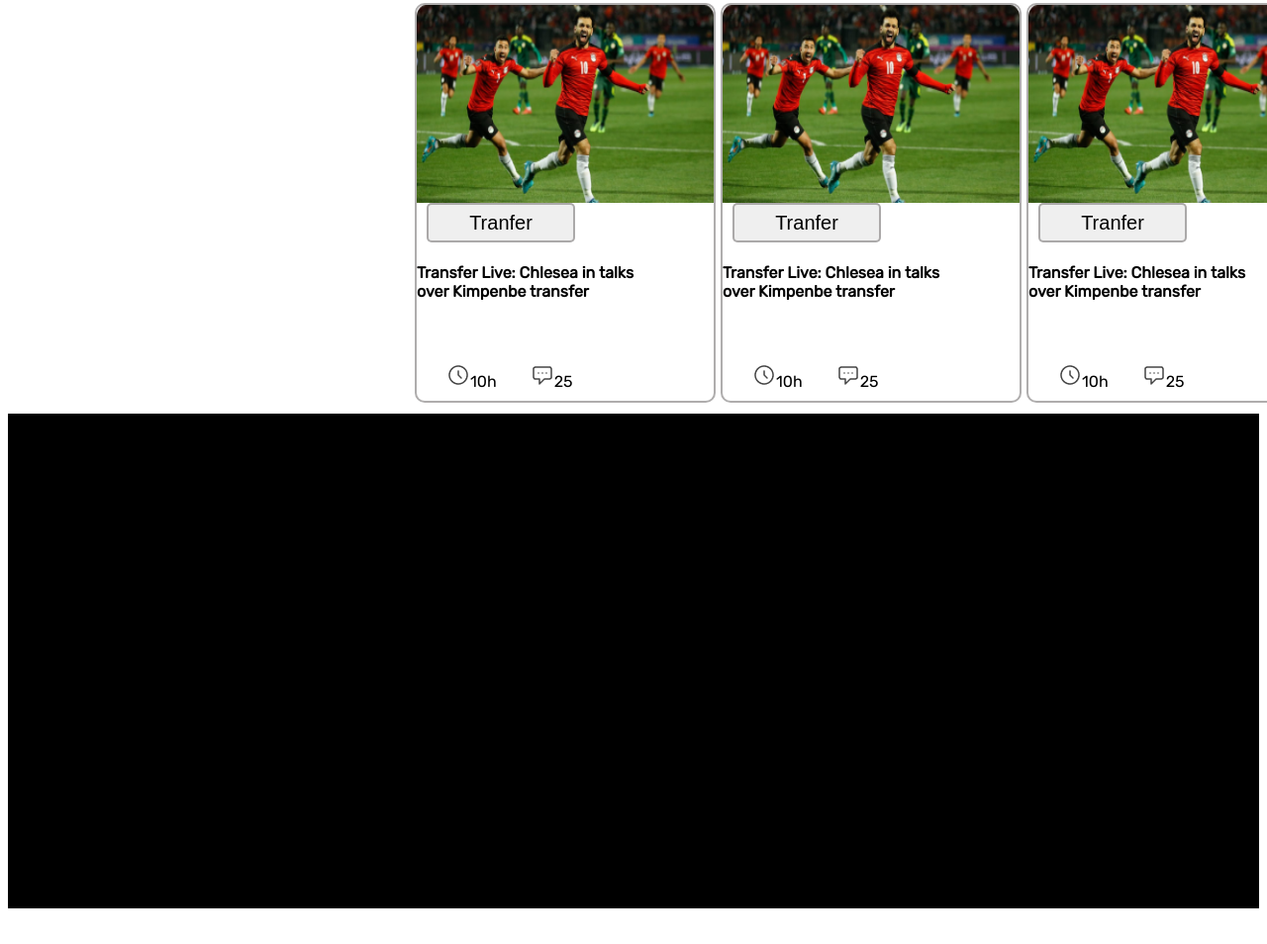
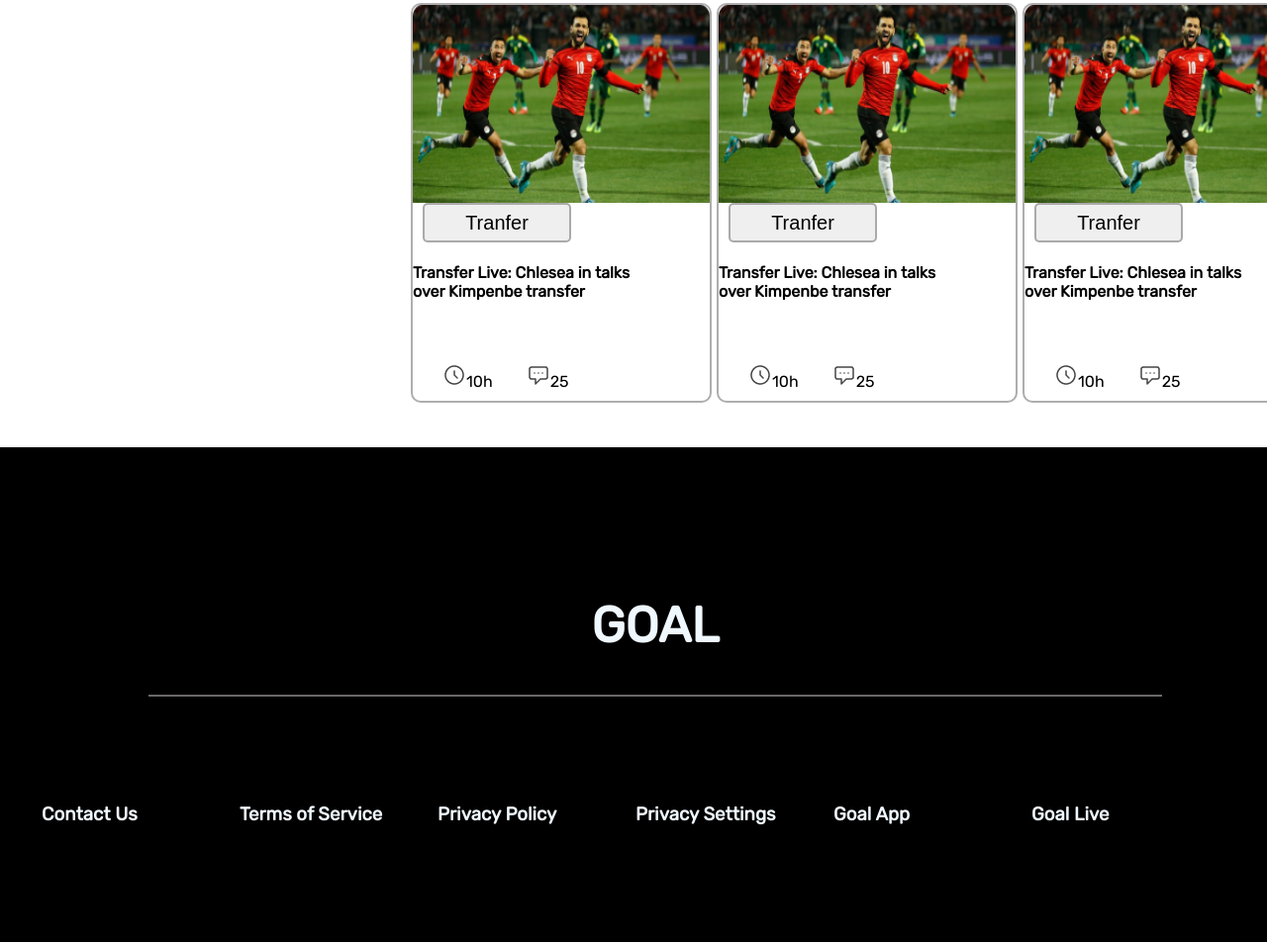
Before and after one commit to AnityaSen57/assignment-02, a plain HTML site: page index.html in a window 1280 px wide. Shown: the part 2032-2986 px from the top of the page at 99% size. Before the commit the page ends 2958 px from the top, so only its background shows below. Drawn offline with Linux system fonts and the light colour scheme.

Commit message:
footer added

```diff
--- a/index.html
+++ b/index.html
@@ -193,6 +193,15 @@
 
     </div>
     <footer>
+        <div class="goal"> <h1 class="gl">GOAL</h1> </div>
+        <div class="end-summary">
+            <div class="HHH"><h3>Contact Us </h3> </div>
+            <div class="HHH"><h3>Terms of Service </h3></div>
+            <div class="HHH"> <h3>Privacy Policy </h3> </div>
+            <div class="HHH"> <h3>Privacy Settings </h3> </div>
+            <div class="HHH"><h3>Goal App </h3> </div>
+            <div class="HHH"><h3>Goal Live</h3> </div>
+        </div>
 
     </footer>
 
--- a/style.css
+++ b/style.css
@@ -1,6 +1,7 @@
 body{
     font-family: 'Poppins', sans-serif;
     font-family: 'Rubik', sans-serif;
+    margin: 0 auto;
 }
 .container{
     height: 2400px;
@@ -171,3 +172,33 @@ footer{
     width: 100%;
     background-color: black;
 }
+.goal{
+    width: 80%;
+    height: 50%;
+    border-bottom: 2px solid rgb(107, 104, 104);
+    margin: 0 150px;
+}
+.goal .gl{
+    color: aliceblue;
+    font-size: 50px;
+    font-weight: 200px;
+    text-align: center;
+    justify-items: center;
+    padding-top: 150px;
+}
+.end-summary{
+    width: 100%;
+    height: 50%;
+    align-items: center;
+    justify-content: center;
+    display: flex;
+    padding-left: 2px;
+
+
+}
+.end-summary .HHH{
+
+    width: 200PX;
+    height: 70px;
+    color: aliceblue;
+}
```
